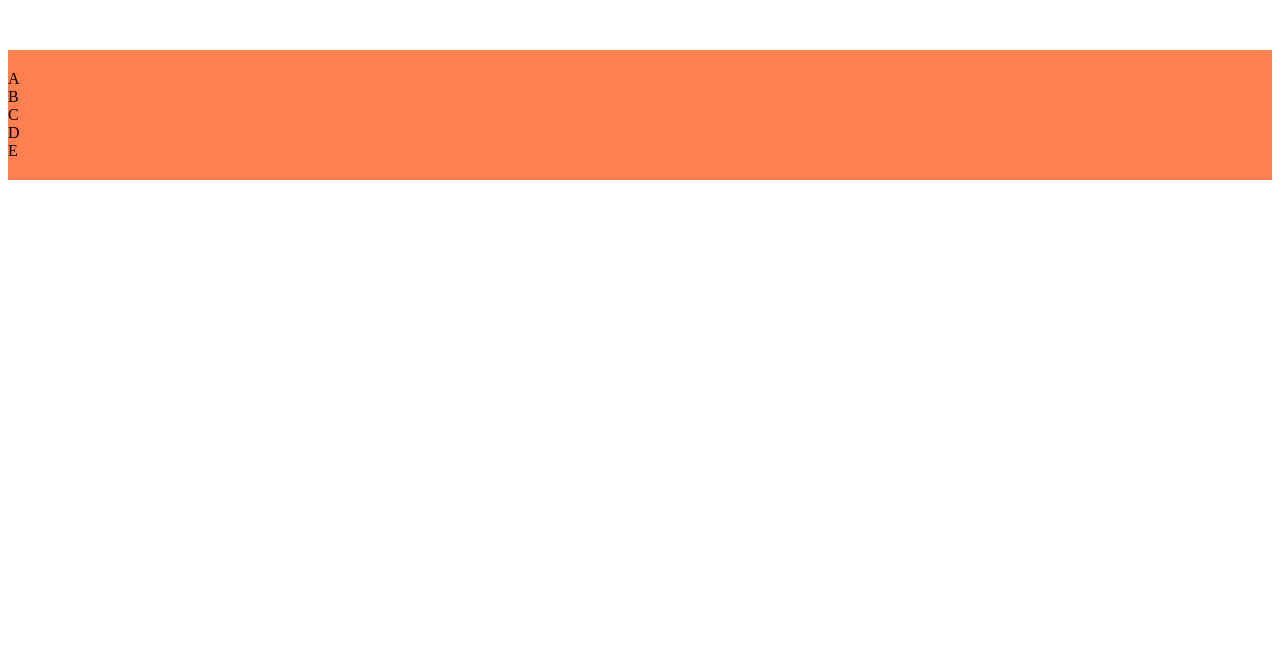
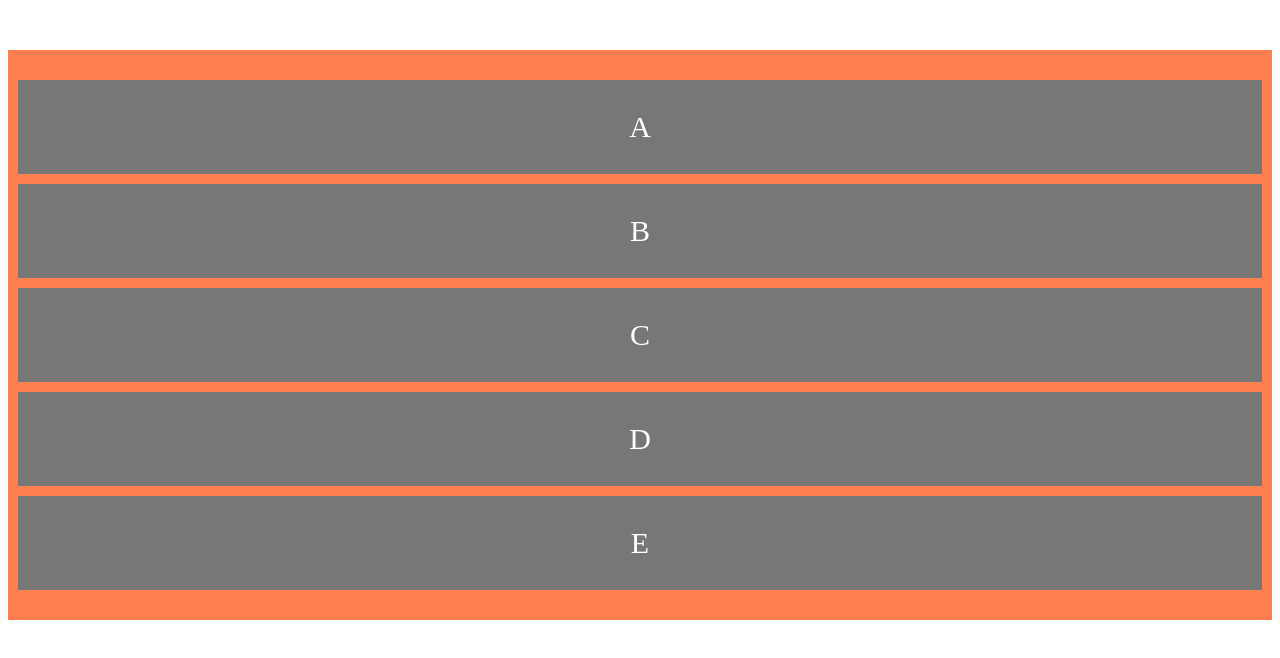
Before and after one commit to keyDevOps/Boostrap4, a plain HTML site: page Index.html in a window 1280 px wide. Drawn offline with nearby package versions, Linux system fonts and the light colour scheme.

Commit message:
setting item style

```diff
--- a/Index.html
+++ b/Index.html
@@ -12,6 +12,15 @@
       margin-top: 50px;
       padding: 20px 0;
       background-color:coral;
+    }
+
+    .item{
+      padding: 30px;/* p30 */
+      margin: 10px;/*m10  */
+      background-color: #777777;/* bgc#777 */
+      text-align: center;/* tac */
+      font-size: 30px;/* fz30 */
+      color: #ffffff;
     }
     </style>
   </head>
```
